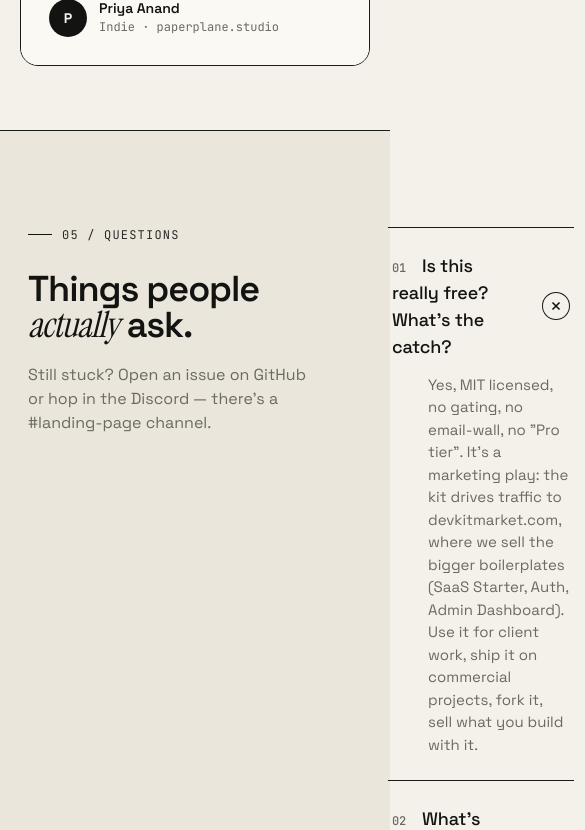
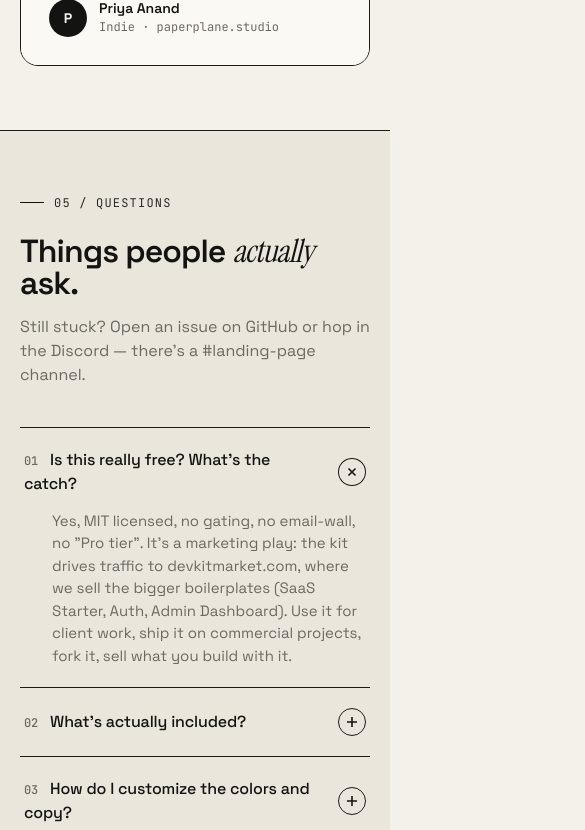
Before and after one commit to niks-nikhil-anand/landing-page-kit-Devkit, a Next.js app: page / in a window 390 px wide. Shown: the part 7340-8170 px from the top of the page, 585 px wide, since content can reach past the window. Built offline with nearby package versions, Linux system fonts and the light colour scheme.

Commit message:
style: improve responsiveness and layout spacing for Footer and FAQ sections

```diff
--- a/components/sections/FAQSection.tsx
+++ b/components/sections/FAQSection.tsx
@@ -48,21 +48,18 @@ export function FAQSection() {
   return (
     <section
       id="faq"
-      className="py-24"
+      className="py-16 md:py-24"
       style={{
         borderBottom: "1px solid var(--dk-line)",
         background: "var(--dk-bg2)",
       }}
     >
-      <div className="max-w-[1240px] mx-auto px-7">
-        <div
-          className="grid gap-20"
-          style={{ gridTemplateColumns: "280px 1fr" }}
-        >
+      <div className="max-w-[1240px] mx-auto px-5 md:px-7">
+        <div className="grid grid-cols-1 lg:grid-cols-[280px_1fr] gap-10 md:gap-20">
           {/* Sidebar */}
           <div>
             <div
-              className="dk-mono text-xs uppercase tracking-widest flex items-center gap-2.5 mb-7"
+              className="dk-mono text-xs uppercase tracking-widest flex items-center gap-2.5 mb-6 md:mb-7"
               style={{ color: "var(--dk-ink2)" }}
             >
               <span className="block w-6 h-px" style={{ background: "var(--dk-ink)" }} />
@@ -71,7 +68,7 @@ export function FAQSection() {
             <h2
               className="font-semibold m-0"
               style={{
-                fontSize: "clamp(36px, 4vw, 52px)",
+                fontSize: "clamp(32px, 4vw, 52px)",
                 lineHeight: 1,
                 letterSpacing: "-0.03em",
               }}
@@ -80,7 +77,7 @@ export function FAQSection() {
               <span className="dk-serif">actually</span> ask.
             </h2>
             <p
-              className="text-base mt-5 max-w-[38ch]"
+              className="text-base mt-4 md:mt-5 max-w-[38ch]"
               style={{ color: "var(--dk-muted)" }}
             >
               Still stuck? Open an issue on GitHub or hop in the Discord —
@@ -96,21 +93,20 @@ export function FAQSection() {
                 className="group"
                 style={{
                   borderBottom: "1px solid var(--dk-line)",
-                  padding: "24px 4px",
+                  padding: "20px 4px",
                 }}
                 open={i === 0}
               >
                 <summary
-                  className="list-none cursor-pointer flex justify-between gap-6 items-center font-medium"
+                  className="list-none cursor-pointer flex justify-between gap-4 md:gap-6 items-center font-medium text-base md:text-[18px]"
                   style={{
-                    fontSize: "18px",
                     letterSpacing: "-0.01em",
                     listStyle: "none",
                   }}
                 >
                   <span>
                     <span
-                      className="dk-mono text-xs mr-4"
+                      className="dk-mono text-xs mr-3 md:mr-4"
                       style={{ color: "var(--dk-muted)" }}
                     >
                       {faq.num}
@@ -130,7 +126,7 @@ export function FAQSection() {
                   className="mt-3.5 text-[15px] max-w-[72ch]"
                   style={{
                     color: "var(--dk-muted)",
-                    paddingLeft: "36px",
+                    paddingLeft: "28px",
                   }}
                 >
                   {faq.a}
--- a/components/sections/FooterSection.tsx
+++ b/components/sections/FooterSection.tsx
@@ -14,18 +14,15 @@ const legal = ["Privacy", "Terms", "License (MIT)", "Cookies"];
 
 export function FooterSection() {
   return (
-    <footer style={{ background: "var(--dk-bg)", paddingTop: "80px" }}>
-      <div className="max-w-[1240px] mx-auto px-7">
+    <footer style={{ background: "var(--dk-bg)", paddingTop: "60px" }}>
+      <div className="max-w-[1240px] mx-auto px-5 md:px-7">
         {/* Top grid */}
         <div
-          className="grid gap-12 pb-16"
-          style={{
-            gridTemplateColumns: "2fr 1fr 1fr 1fr 1fr",
-            borderBottom: "1px solid var(--dk-line)",
-          }}
+          className="grid grid-cols-2 md:grid-cols-3 lg:grid-cols-[2fr_1fr_1fr_1fr_1fr] gap-8 md:gap-10 lg:gap-12 pb-12 md:pb-16"
+          style={{ borderBottom: "1px solid var(--dk-line)" }}
         >
-          {/* Brand block */}
-          <div>
+          {/* Brand block — spans 2 cols on mobile/tablet, 1 col on desktop */}
+          <div className="col-span-2 md:col-span-3 lg:col-span-1">
             <Link
               href="#"
               className="flex items-center gap-2.5 font-bold no-underline mb-3"
@@ -204,7 +201,7 @@ export function FooterSection() {
 
         {/* Bottom bar */}
         <div
-          className="dk-mono text-xs flex justify-between items-center py-7"
+          className="dk-mono text-xs flex flex-col gap-2 items-center text-center sm:flex-row sm:justify-between sm:text-left py-6 md:py-7"
           style={{ color: "var(--dk-muted)" }}
         >
           <span>© 2026 devkitmarket inc.</span>
@@ -219,15 +216,14 @@ export function FooterSection() {
 
       {/* Mega text */}
       <div
-        className="overflow-hidden"
+        className="overflow-hidden footer-mega"
         style={{
           fontFamily: "var(--font-space-grotesk), sans-serif",
           fontWeight: 600,
-          fontSize: "clamp(80px, 16vw, 240px)",
           lineHeight: 0.85,
           letterSpacing: "-0.05em",
           color: "var(--dk-ink)",
-          padding: "60px 28px 0",
+          padding: "40px 20px 0",
           borderTop: "1px solid var(--dk-line)",
         }}
       >
```
